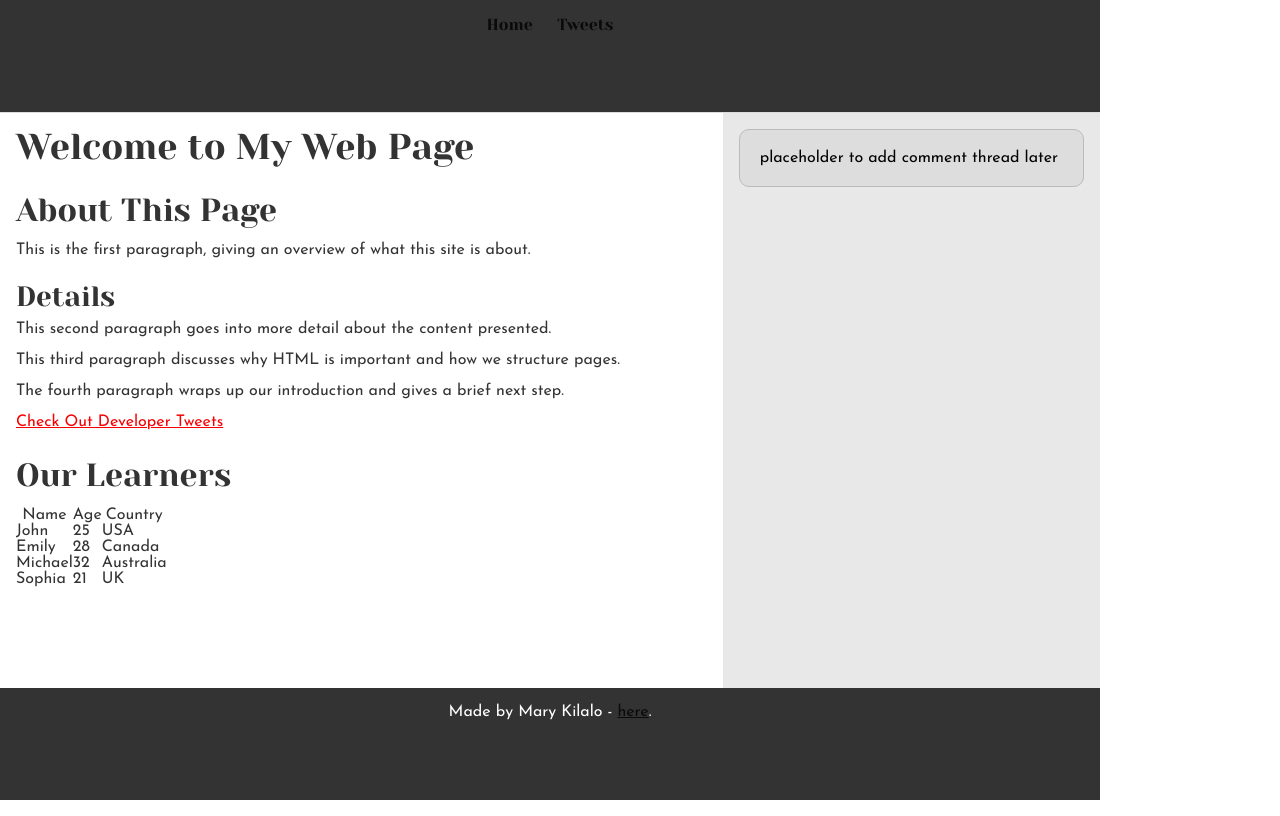
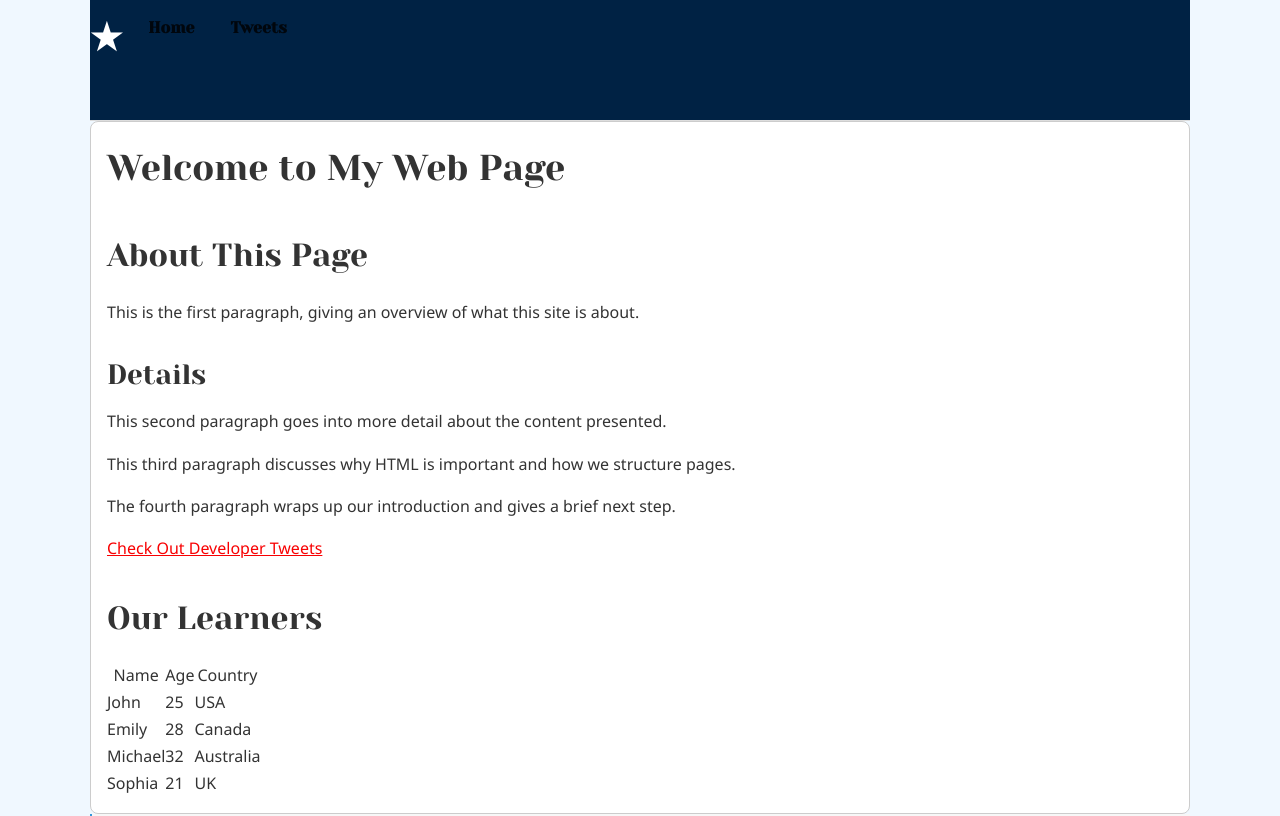
Before and after one commit to Marie-debug-tech/alx_html_css, a plain HTML site: page css_basic/index.html in a window 1280 px wide. Shown: the top 816 px of the page. Drawn offline with Linux system fonts and the light colour scheme.

Commit message:
Customize styles, article content, and logo without changing layout

```diff
--- a/css_basic/index.html
+++ b/css_basic/index.html
@@ -9,11 +9,12 @@
 </head>
 <body class="works_on_smartphone">
   <header>
-    <ul>
-      <li><a href="index.html">Home</a></li>
-      <li><a href="tweets.html">Tweets</a></li>
-    </ul>
-  </header>
+  <ul>
+    <li class="logo">&#9733;</li> <!-- Unicode star -->
+    <li><a href="index.html">Home</a></li>
+    <li><a href="tweets.html">Tweets</a></li>
+  </ul>
+</header>
 
   <main>
     <article>
--- a/css_basic/styles.css
+++ b/css_basic/styles.css
@@ -1,39 +1,46 @@
-/* Make <body> a flex container arranged in a column */
+/* Body background and text */
 body {
-  display: flex;
-  flex-direction: column;
-  height: 100vh; /* full height of the viewport */
-  margin: 0;
+  background-color: #f0f8ff; /* light blue */
+  color: #333;
+  font-family: 'Segoe UI', Tahoma, Geneva, Verdana, sans-serif;
 }
 
-/* Make <main> a flex container arranged in a row */
-main {
-  display: flex;
-  flex-direction: row;
-  flex: auto; /* allows it to grow and fill space */
+/* Article customization */
+article {
+  background-color: #ffffff;
+  padding: 1rem;
+  border-radius: 8px;
+  border: 1px solid #ccc;
+  line-height: 1.7;
 }
 
-/* Make <article> take 2/3 of the width */
-article {
-  flex: 2;
-  overflow-y: auto;
+/* Aside style */
+aside {
+  background-color: #f7f7f7;
   padding: 1rem;
-  background-color: #ffffff;
+  border-left: 2px solid #3498db;
 }
 
-/* Make <aside> take 1/3 of the width */
-aside {
-  flex: 1;
-  overflow-y: auto;
-  padding: 1rem;
-  background-color: #e8e8e8;
+/* Header & footer color */
+header, footer {
+  background-color: #002244;
+  color: white;
 }
 
-/* Optional styling for header and footer */
-header,
-footer {
-  background-color: #333;
-  color: white;
-  padding: 1rem;
-  text-align: center;
+/* Navigation list in header */
+header ul {
+  list-style: none;
+  display: flex;
+  gap: 1rem;
+  padding-left: 0;
 }
+
+header li {
+  font-weight: bold;
+}
+
+/* Logo style (already provided in base.css, but you can reinforce it here) */
+.logo {
+  font-size: 2rem;
+  margin-right: 1rem;
+}
```
